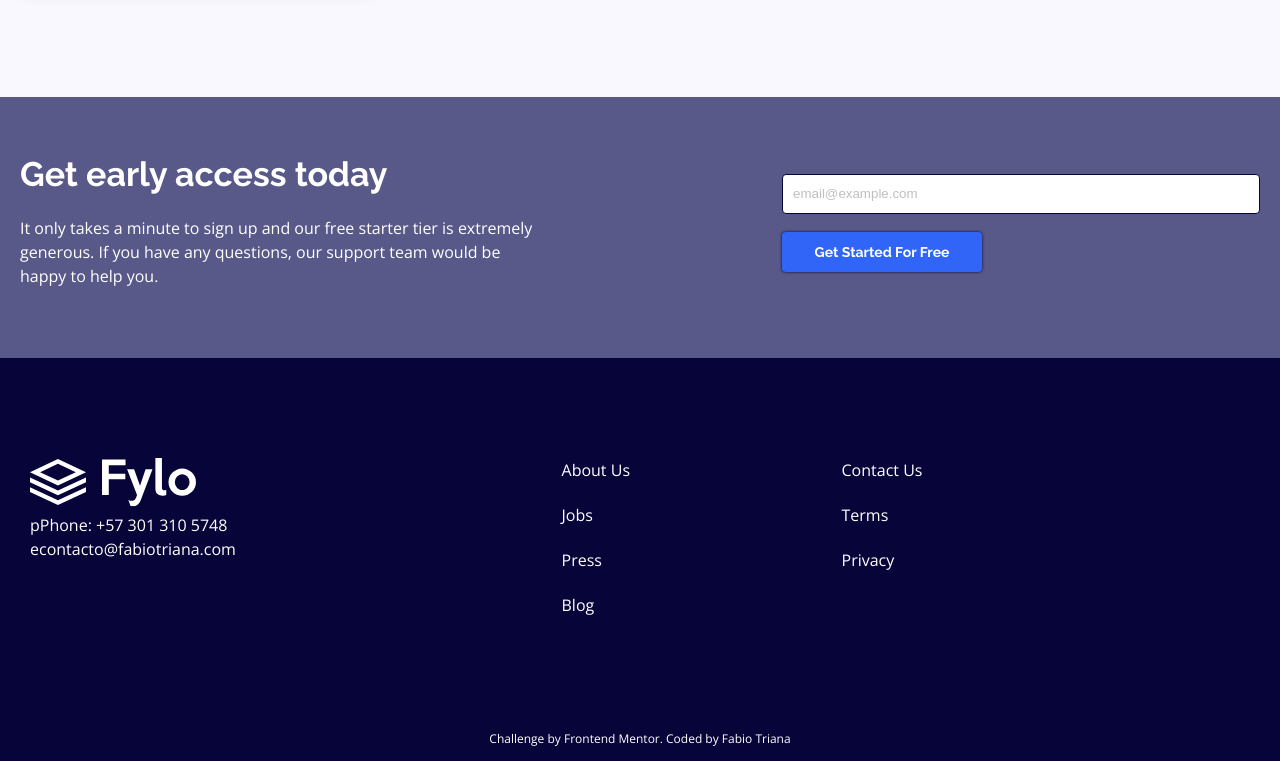
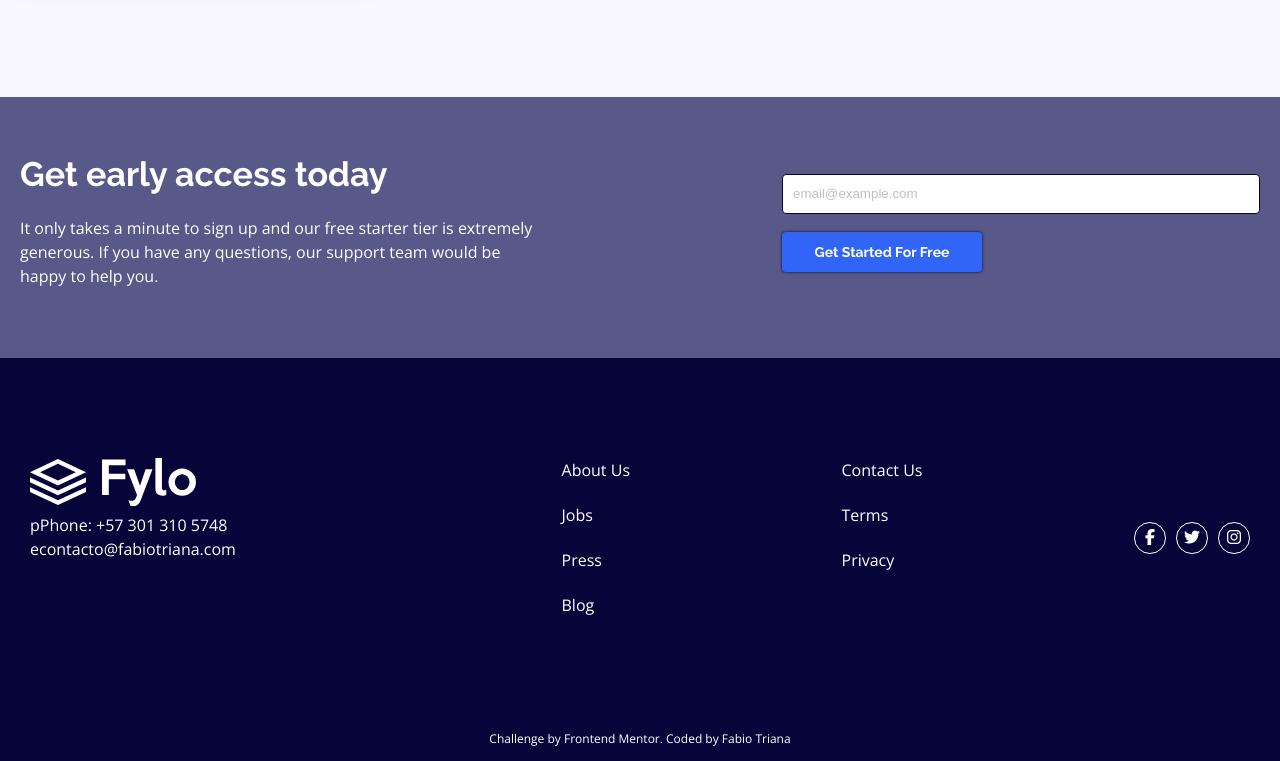
Before and after one commit to fabiot2/Fylo-Landing, a website: page index.html in a window 1280 px wide. Shown: the part 1503-2264 px from the top of the page. Drawn offline with nearby package versions, Linux system fonts and the light colour scheme.

Commit message:
finishing all the proyect

```diff
--- a/index.html
+++ b/index.html
@@ -11,6 +11,7 @@
     <link rel="preconnect" href="https://fonts.googleapis.com">
     <link rel="preconnect" href="https://fonts.gstatic.com" crossorigin>
     <link href="https://fonts.googleapis.com/css2?family=Open+Sans&family=Raleway:wght@400;700&display=swap" rel="stylesheet">
+    <script src="https://kit.fontawesome.com/53146069c7.js" crossorigin="anonymous"></script>
 </head>
 <body>
     <header class="header">
@@ -163,14 +164,17 @@
                 <ul>
                     <li>
                         <a href="https://www.facebook.com/Fabiotriana.web" class="footer__icon-social icon__social-facebook" target="_blank">
+                            <i class="fa-brands fa-facebook-f"></i>
                         </a>
                     </li>
                     <li>
                         <a href="https://wa.link/183g0i" class="footer__icon-social icon__social-twitter" target="_blank">
+                            <i class="fa-brands fa-twitter"></i>
                         </a>
                     </li>
                     <li>
                         <a href="https://www.instagram.com/soyfabiotriana/" class="footer__icon-social icon__social-instagram" target="_blank">
+                            <i class="fa-brands fa-instagram"></i>
                         </a>
                     </li>
                 </ul>
--- a/sass/components/_footer.scss
+++ b/sass/components/_footer.scss
@@ -50,22 +50,17 @@
     }
 
     &__icon-social {
-        display: inline-block;
+        display:inline-block;
+        text-align: center;
         width: 2.9rem;
         height: 2.9rem;
+        border: 1px solid white;
+        padding: 0.2rem;
         border-radius: 50%;
-        background-position: center;
-        background-repeat: no-repeat;
-        background-size: contain;
-
 
         @media screen and (min-width:$Query-computer) {
             width: 3.2rem;
             height: 3.2rem;
-        }
-
-        &-facebook {
-            background-image: url('.../images/favicon-32x32.png');
         }
     }
 }
```
Also changed, not shown: css/style.css.
